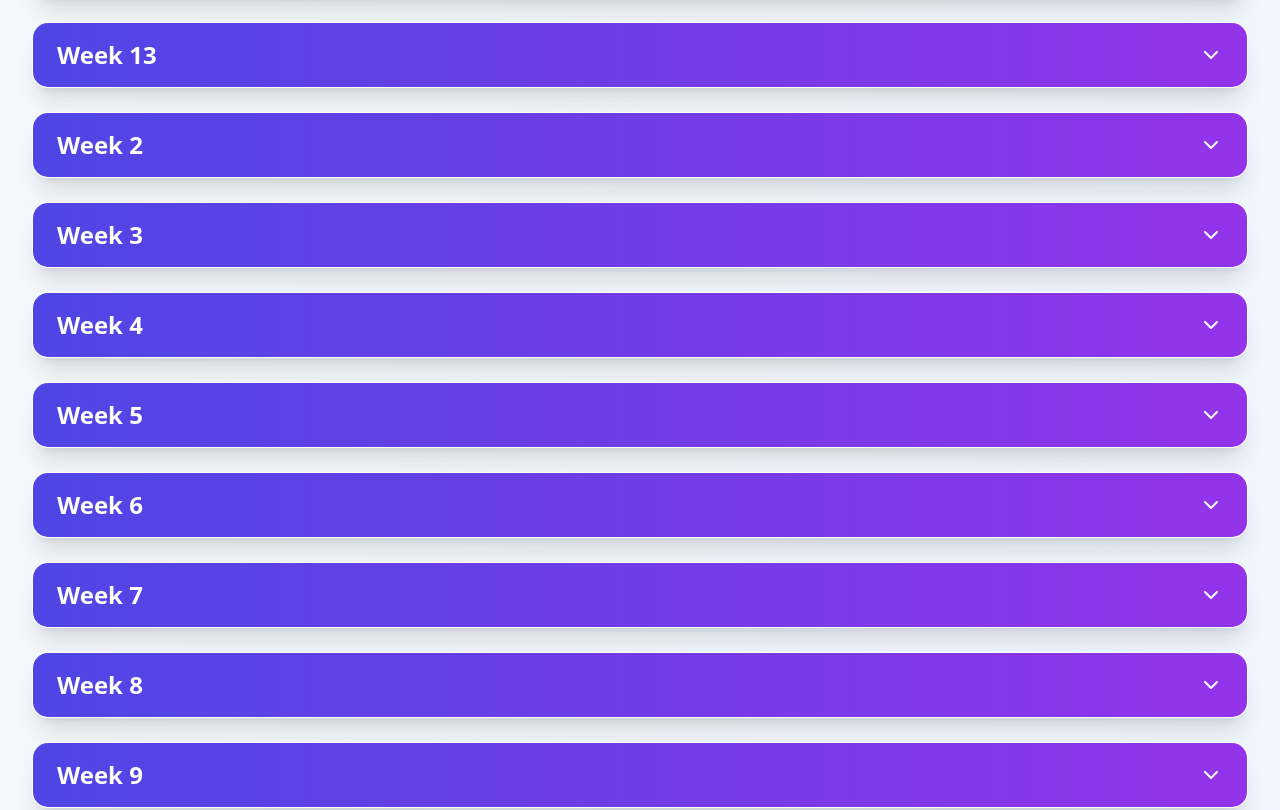
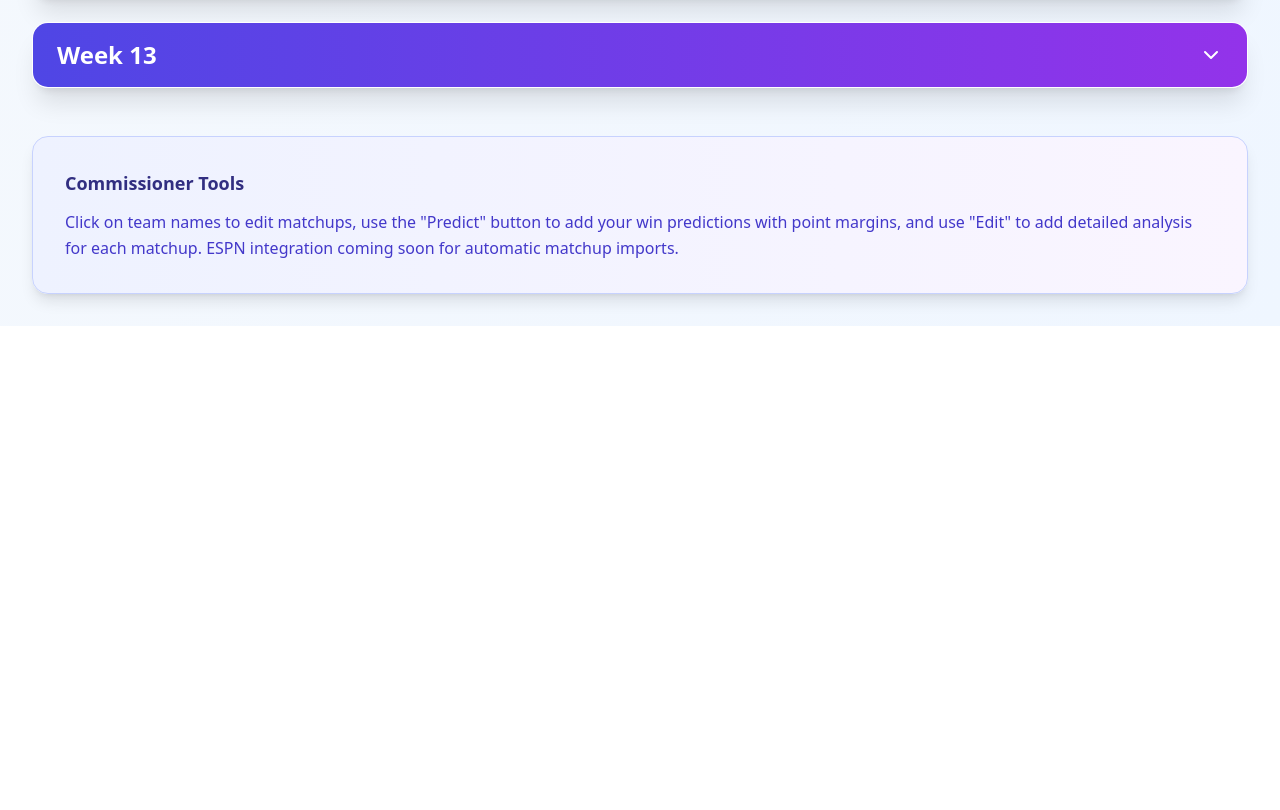
Before and after one commit to mikeyhaidinger/2Bfantasy, a React (Vite) app: page /power-rankings in a window 1280 px wide. Shown: the part 2758-3568 px from the top of the page. After the commit the page ends 3084 px from the top, so only its background shows below. Built offline with nearby package versions, Linux system fonts and the light colour scheme.

Commit message:
Fix duplicate weeks by rewriting component

```diff
--- a/src/pages/PowerRankings.tsx
+++ b/src/pages/PowerRankings.tsx
@@ -28,63 +28,11 @@ const PowerRankings = () => {
   const [predictionWinner, setPredictionWinner] = useState('');
   const [predictionMargin, setPredictionMargin] = useState('');
 
-  const [weeksData, setWeeksData] = useState<WeekData[]>([
-    {
-      week: 1,
-      matchups: [
-        {
-          id: '1-1',
-          team1: 'Thunder Bolts',
-          team2: 'Grid Iron Giants',
-          writeup: 'Click edit to add commissioner analysis for this matchup...',
-          prediction: null
-        },
-        {
-          id: '1-2',
-          team1: 'Touchdown Titans',
-          team2: 'End Zone Eagles',
-          writeup: 'Click edit to add commissioner analysis for this matchup...',
-          prediction: null
-        },
-        {
-          id: '1-3',
-          team1: 'Blitz Brigade',
-          team2: 'Pigskin Pirates',
-          writeup: 'Click edit to add commissioner analysis for this matchup...',
-          prediction: null
-        },
-        {
-          id: '1-4',
-          team1: 'Gridiron Gladiators',
-          team2: 'Fantasy Falcons',
-          writeup: 'Click edit to add commissioner analysis for this matchup...',
-          prediction: null
-        },
-        {
-          id: '1-5',
-          team1: 'Scoreboard Slayers',
-          team2: 'Championship Chasers',
-          writeup: 'Click edit to add commissioner analysis for this matchup...',
-          prediction: null
-        },
-        {
-          id: '1-6',
-          team1: 'Victory Vipers',
-          team2: 'Dynasty Demons',
-          writeup: 'Click edit to add commissioner analysis for this matchup...',
-          prediction: null
-        }
-      ]
-    }
-  ]);
-
-
-  // Initialize weeks 2-13 if they don't exist
-  React.useEffect(() => {
-    if (weeksData.length === 1) {
-      const additionalWeeks: WeekData[] = [];
-      for (let weekNum = 2; weekNum <= 13; weekNum++) {
-        additionalWeeks.push({
+  // Initialize all weeks 1-13 at once
+  const [weeksData, setWeeksData] = useState<WeekData[]>(() => {
+    const weeks: WeekData[] = [];
+    for (let weekNum = 1; weekNum <= 13; weekNum++) {
+      weeks.push({
         week: weekNum,
         matchups: [
           {
@@ -132,11 +80,11 @@ const PowerRankings = () => {
         ]
       });
     }
-      setWeeksData(prev => [...prev, ...additionalWeeks]);
-    }
-  }, [weeksData.length]);
+    return weeks;
+  });
+
+  const toggleWeek = (week: number) => {
     const newExpanded = new Set(expandedWeeks);
-  const toggleWeek = (week: number) => {
     if (newExpanded.has(week)) {
       newExpanded.delete(week);
     } else {
```
Lines whose indentation alone changed are shown as unchanged.
